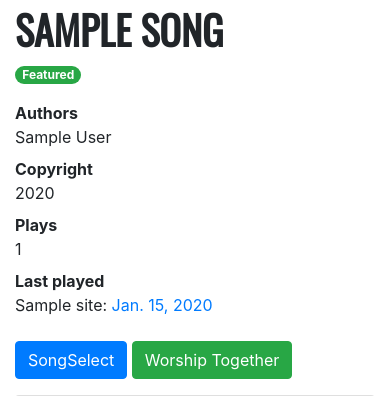
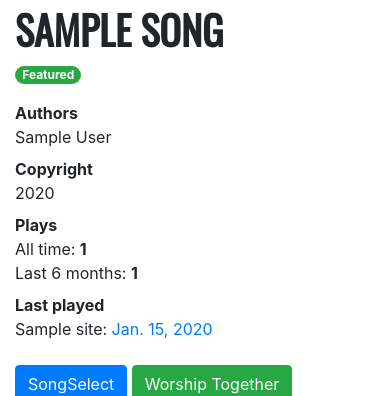
Before and after one commit to citychurchbris/reflectworship, a Django app: a page that uses reflectsongs/templates/reflectsongs/song.html in a window 390 px wide. Shown: the part 167-563 px from the top of the page. Run offline with Django 3.2, Linux system fonts and the light colour scheme; tables that the repository leaves empty hold one stand-in row (values such as "Sample post"); parts of the project's set-up code (start-up, migrations or seed data) failed here and were passed over; some libraries are stand-ins or nearby versions.

Commit message:
Add detail on recent plays of a song

```diff
--- a/reflectsongs/models.py
+++ b/reflectsongs/models.py
@@ -2,8 +2,10 @@ import uuid
 
 from django.db import models
 from django.urls import reverse
-from django.utils import formats
+from django.utils import formats, timezone
 from django.utils.translation import gettext as _
+
+from dateutil.relativedelta import relativedelta
 
 from reflectsongs.utils import unique_slugify, url_to_link, yt_image
 
@@ -117,6 +119,13 @@ class Song(ModelBase):
         setlists = self.setlists.filter(site=site)
         if setlists.count():
             return setlists.order_by('-date').first()
+
+    def recent_setlists(self, months=6, site=None):
+        now = timezone.now()
+        recent = self.setlists.filter(date__gt=now-relativedelta(months=months))
+        if site:
+            recent = recent.filter(site=site)
+        return recent
 
     @property
     def first_played(self):
--- a/reflectsongs/templates/reflectsongs/song.html
+++ b/reflectsongs/templates/reflectsongs/song.html
@@ -20,7 +20,11 @@
       <dd class="col-sm-9">{{ song.copyright_year }}</dd>
 
       <dt class="col-sm-3">Plays</dt>
-      <dd class="col-sm-9">{{ song.setlists.count }}</dd>
+      <dd class="col-sm-9">
+        All time: <b>{{ song.setlists.count }}</b>
+        <br />
+        Last 6 months: <b>{{ song.recent_setlists.count }}</b>
+      </dd>
 
       <dt class="col-sm-3">Last played</dt>
       <dd class="col-sm-9">
```
